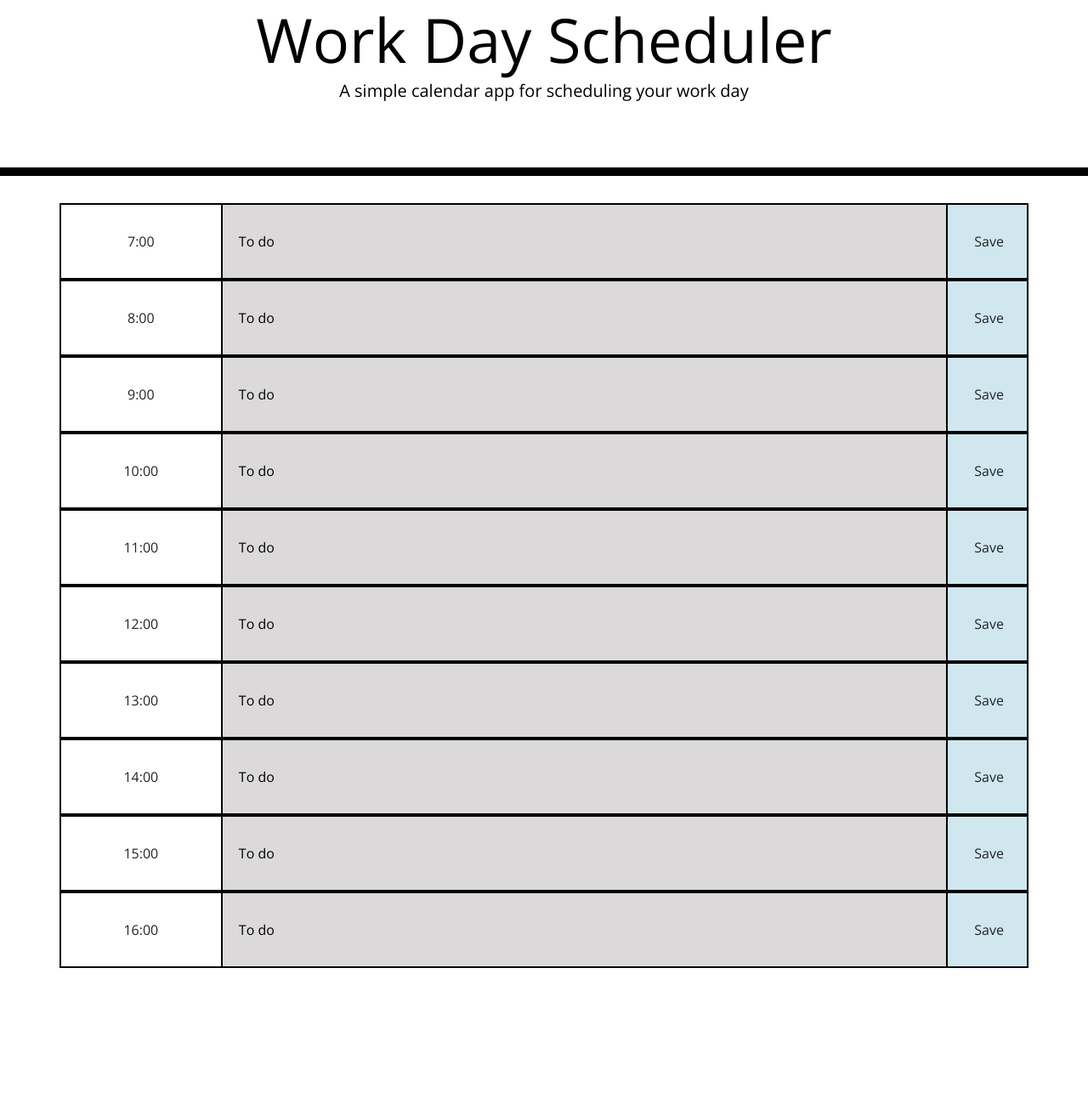
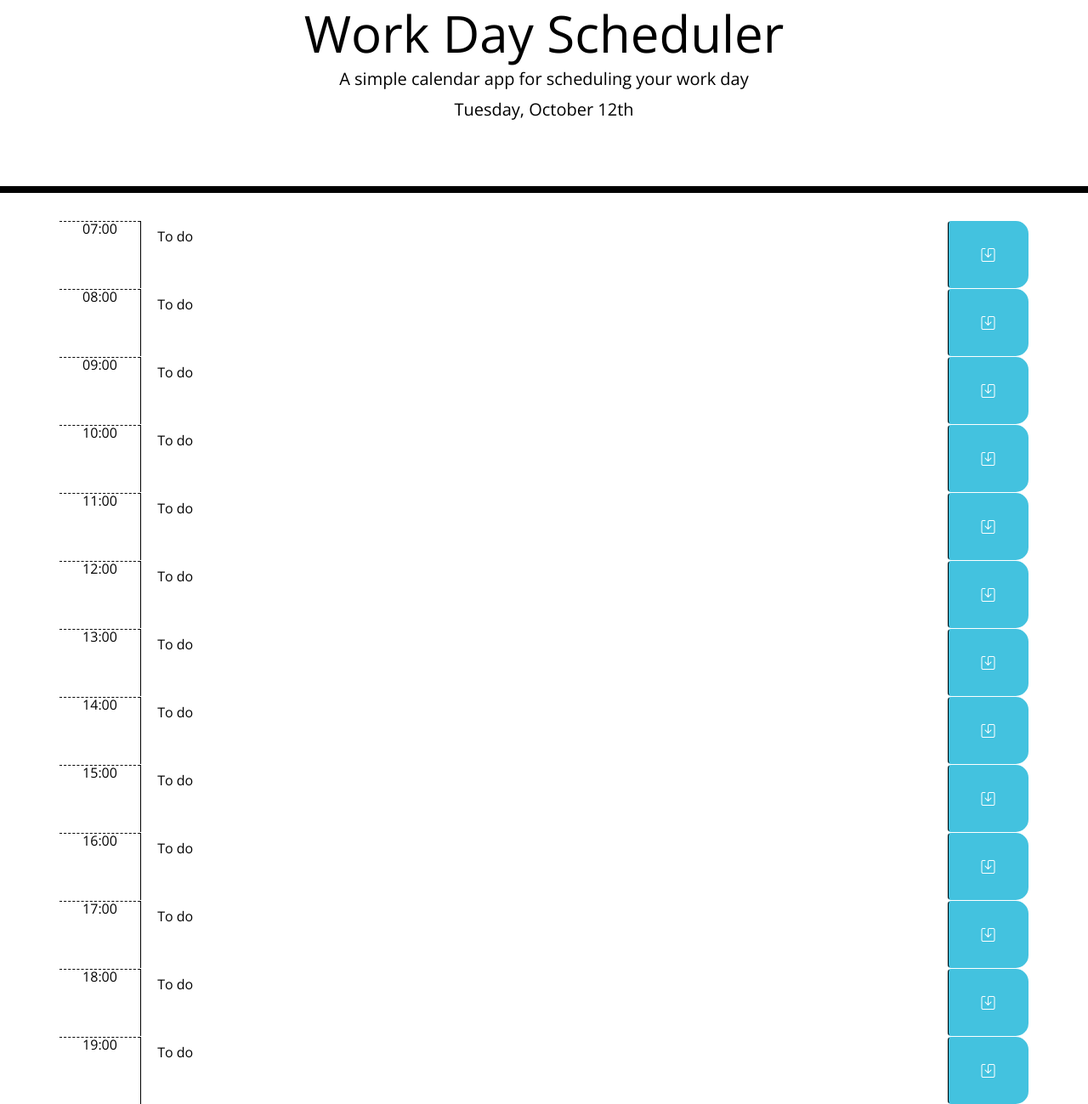
Before and after one commit to parisa-ostovari/WorkDayScheduler, a plain HTML site: page index.html in a window 1280 px wide. Shown: the part 61-1360 px from the top of the page at 85% size. Before the commit the page ends 1200 px from the top, so only its background shows below. Drawn offline with nearby package versions, Linux system fonts and the light colour scheme.

Commit message:
HTML classes added to match CSS original styling - media screen added

```diff
--- a/assets/css/style.css
+++ b/assets/css/style.css
@@ -1,3 +1,5 @@
+@import url("https://cdn.jsdelivr.net/npm/bootstrap-icons@1.5.0/font/bootstrap-icons.css");
+
 body {
   font-family: 'Open Sans', sans-serif;
   font-size: 16px;
@@ -18,7 +20,11 @@ textarea {
   background-color: transparent;
   color: black;
   border-radius: 0;
-  border-bottom: 10px solid black;
+  border-bottom: 8px solid black;
+}
+
+.title {
+  font-size: 60px;
 }
 
 .description {
@@ -32,41 +38,8 @@ textarea {
 
 .row {
   white-space: pre-wrap;
-  height: 90px;
-  border: 1px solid black;
-}
-
-.col-2 {
-  border: 1px solid black;
-  text-align: center;
-  display: flex;
-  justify-content: center;
-  align-items: center;
-}
-
-.col-9 {
-  border: 1px solid black;
-  text-align: center;
-  display: flex;
-  justify-content: left;
-  align-items: center;
-  background-color: rgb(219, 217, 217);
-}
-
-.col-1 {
-  border: 1px solid black;
-  text-align: center;
-  display: flex;
-  justify-content: center;
-  align-items: center;
-  background-color: rgb(208, 231, 239);
-}
-
-textarea#styled {
-  text-align: left;
-  display: block;
-  align-content: center;
-
+  height: 80px;
+  border-top: 1px solid white;
 }
 
 .hour {
@@ -76,29 +49,46 @@ textarea#styled {
 }
 
 .past {
-  background-color: #d3d3d3;
-  color: white;
+  background-color: #e2dfdf;
+  color: black;
 }
 
 .present {
-  background-color: #ff6961;
-  color: white;
+  background-color: #ff9898;
+  color: black;
 }
 
 .future {
-  background-color: #77dd77;
-  color: white;
+  background-color: #b3f8b3;
+  color: black;
 }
 
 .saveBtn {
   border-left: 1px solid black;
   border-top-right-radius: 15px;
   border-bottom-right-radius: 15px;
-  background-color: #06aed5;
+  background-color: #43c2df;
   color: white;
+  margin-top: 0;
+  margin-bottom: 0;
 }
 
 .saveBtn i:hover {
   font-size: 20px;
   transition: all 0.3s ease-in-out;
 }
+
+@media screen and (max-width: 767px){
+  .time-block {
+    margin-bottom: 28px;
+  }
+  .hour {
+    margin-bottom:5px;
+  }
+  .title {
+    font-size: 40px;
+  }
+  .lead {
+    font-size: 16px;
+  }
+}
--- a/assets/javascript/script.js
+++ b/assets/javascript/script.js
@@ -0,0 +1,2 @@
+var currentDay = moment().format("dddd, MMMM Do");
+    $("#currentDay").append(currentDay);
--- a/index.html
+++ b/index.html
@@ -23,69 +23,83 @@
     <title>Work Day Scheduler</title>
   </head>
 
+
   <body>
     <header class="jumbotron">
-      <h1 class="display-3">Work Day Scheduler</h1>
+      <h1 class="display-3 title">Work Day Scheduler</h1>
       <p class="lead">A simple calendar app for scheduling your work day</p>
       <p id="currentDay" class="lead"></p>
     </header>
 
-
     <main>
 
       <div class="container">
-        <div class="row">
-          <div class="col-2"> 7:00 </div>
-          <textarea class="col-9" id="styled"> To do </textarea>
-          <div class="col-1"> Save</div>
+        <!-- Timeblocks -->
+        <div id="7" class="row time-block">
+          <div class="col-md-1 hour">07:00</div>
+          <textarea class="col-md-10 description"> To do</textarea>
+          <button class="col-md-1 btn saveBtn"><i class="bi bi-save"></i></button>
         </div>
-        <div class="row">
-          <div class="col-2"> 8:00 </div>
-          <textarea class="col-9" id="styled"> To do </textarea>
-          <div class="col-1"> Save</div>
+        <div id="8" class="row time-block">
+          <div class="col-md-1 hour">08:00</div>
+          <textarea class="col-md-10 description"> To do</textarea>
+          <button class="col-md-1 btn saveBtn"><i class="bi bi-save"></i></button>
         </div>
-        <div class="row">
-          <div class="col-2"> 9:00 </div>
-          <textarea class="col-9" id="styled"> To do </textarea>
-          <div class="col-1"> Save</div>
+        <div id="9" class="row time-block">
+          <div class="col-md-1 hour">09:00</div>
+          <textarea class="col-md-10 description"> To do</textarea>
+          <button class="col-md-1 btn saveBtn"><i class="bi bi-save"></i></button>
         </div>
-         <div class="row">
-          <div class="col-2"> 10:00 </div>
-          <textarea class="col-9" id="styled"> To do </textarea>
-          <div class="col-1"> Save</div>
+        <div id="10" class="row time-block">
+          <div class="col-md-1 hour">10:00</div>
+          <textarea class="col-md-10 description"> To do</textarea>
+          <button class="col-md-1 btn saveBtn"><i class="bi bi-save"></i></button>
         </div>
-        <div class="row">
-          <div class="col-2"> 11:00 </div>
-          <textarea class="col-9" id="styled"> To do </textarea>
-          <div class="col-1"> Save</div>
+        <div id="11" class="row time-block">
+          <div class="col-md-1 hour">11:00</div>
+          <textarea class="col-md-10 description"> To do</textarea>
+          <button class="col-md-1 btn saveBtn"><i class="bi bi-save"></i></button>
         </div>
-        <div class="row">
-          <div class="col-2"> 12:00 </div>
-          <textarea class="col-9" id="styled"> To do </textarea>
-          <div class="col-1"> Save</div>
+        <div id="12" class="row time-block">
+          <div class="col-md-1 hour">12:00</div>
+          <textarea class="col-md-10 description"> To do</textarea>
+          <button class="col-md-1 btn saveBtn"><i class="bi bi-save"></i></button>
         </div>
-        <div class="row">
-          <div class="col-2"> 13:00 </div>
-          <textarea class="col-9" id="styled"> To do </textarea>
-          <div class="col-1"> Save</div>
+        <div id="13" class="row time-block">
+          <div class="col-md-1 hour">13:00</div>
+          <textarea class="col-md-10 description"> To do</textarea>
+          <button class="col-md-1 btn saveBtn"><i class="bi bi-save"></i></button>
         </div>
-        <div class="row">
-          <div class="col-2"> 14:00 </div>
-          <textarea class="col-9" id="styled"> To do </textarea>
-          <div class="col-1"> Save</div>
+        <div id="14" class="row time-block">
+          <div class="col-md-1 hour">14:00</div>
+          <textarea class="col-md-10 description"> To do</textarea>
+          <button class="col-md-1 btn saveBtn"><i class="bi bi-save"></i></button>
         </div>
-        <div class="row">
-          <div class="col-2"> 15:00 </div>
-          <textarea class="col-9" id="styled"> To do </textarea>
-          <div class="col-1"> Save</div>
+        <div id="15" class="row time-block">
+          <div class="col-md-1 hour">15:00</div>
+          <textarea class="col-md-10 description"> To do</textarea>
+          <button class="col-md-1 btn saveBtn"><i class="bi bi-save"></i></button>
         </div>
-        <div class="row">
-          <div class="col-2"> 16:00 </div>
-          <textarea class="col-9" id="styled"> To do </textarea>
-          <div class="col-1"> Save</div>
+        <div id="16" class="row time-block">
+          <div class="col-md-1 hour">16:00</div>
+          <textarea class="col-md-10 description"> To do</textarea>
+          <button class="col-md-1 btn saveBtn"><i class="bi bi-save"></i></button>
         </div>
-
-
+        <div id="17" class="row time-block">
+          <div class="col-md-1 hour">17:00</div>
+          <textarea class="col-md-10 description"> To do</textarea>
+          <button class="col-md-1 btn saveBtn"><i class="bi bi-save"></i></button>
+        </div>
+        <div id="18" class="row time-block">
+          <div class="col-md-1 hour">18:00</div>
+          <textarea class="col-md-10 description"> To do</textarea>
+          <button class="col-md-1 btn saveBtn"><i class="bi bi-save"></i></button>
+        </div>
+        <div id="19" class="row time-block">
+          <div class="col-md-1 hour">19:00</div>
+          <textarea class="col-md-10 description"> To do</textarea>
+          <button class="col-md-1 btn saveBtn"><i class="bi bi-save"></i></button>
+        </div>
       </div>
 
     </main>
@@ -96,5 +110,7 @@
 
     <script src="https://cdnjs.cloudflare.com/ajax/libs/jquery/3.2.1/jquery.min.js"></script>
     <script src="https://cdnjs.cloudflare.com/ajax/libs/moment.js/2.24.0/moment.min.js"></script>
+    <script src="./assets/javascript/script.js">
+    </script>
   </body>
 </html>
```
